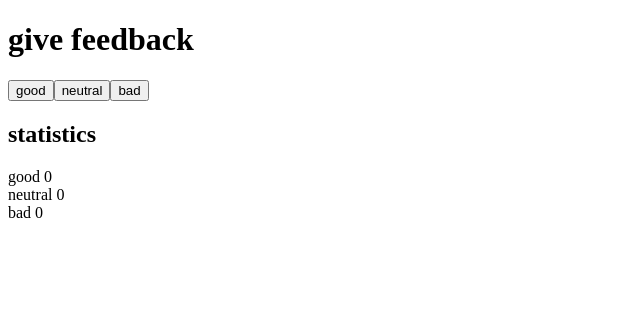
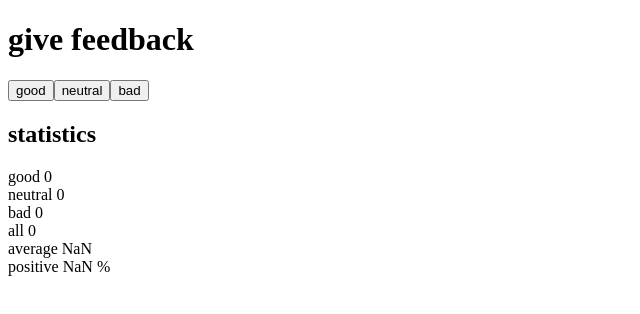
Before and after one commit to frarosset/fullstackopen, a React (Vite) app in the folder part1/unicafe/: page / in a window 1280 px wide. Shown: the top 314 px of the page, without its empty margins (0-640 px from the left). Built offline with nearby package versions, Linux system fonts and the light colour scheme.

Commit message:
Exercise 1.7: unicafe, step 2

```diff
--- a/part1/unicafe/src/App.jsx
+++ b/part1/unicafe/src/App.jsx
@@ -15,11 +15,21 @@ const FeedbackCount = ({ feedback, count }) => (
   </div>
 );
 
+const FeedbackStat = ({ stat, value }) => (
+  <div>
+    {stat} {value}
+  </div>
+);
+
 const App = () => {
   // save clicks of each button to its own state
   const [good, setGood] = useState(0);
   const [neutral, setNeutral] = useState(0);
   const [bad, setBad] = useState(0);
+
+  const all = good + neutral + bad;
+  const average = (good - bad) / all; // = (good * 1 + neutral * 0 + bad * -1) / all;
+  const positive = (good / all) * 100;
 
   return (
     <div>
@@ -36,6 +46,10 @@ const App = () => {
         <FeedbackCount feedback="good" count={good} />
         <FeedbackCount feedback="neutral" count={neutral} />
         <FeedbackCount feedback="bad" count={bad} />
+
+        <FeedbackStat stat="all" value={all} />
+        <FeedbackStat stat="average" value={average} />
+        <FeedbackStat stat="positive" value={`${positive} %`} />
       </div>
     </div>
   );
```
